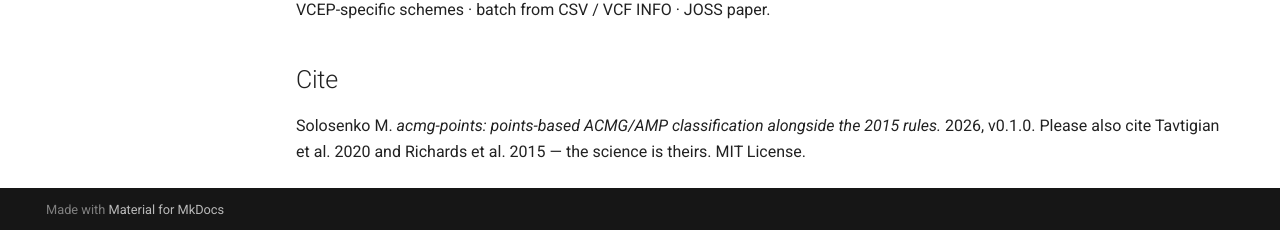
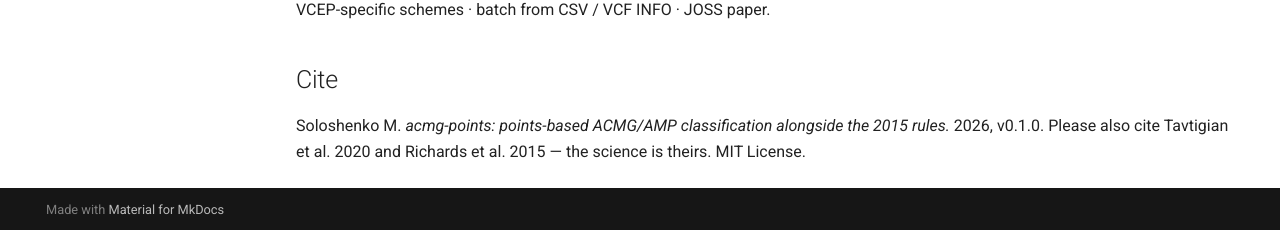
Before and after one commit to MargoSolo/acmg-points, an MkDocs documentation site: the page built from docs/index.md, in a window 1280 px wide and 900 px high, scrolled down 2162 px. Shown: the part 667-897 px from the top of the window. Built offline with MkDocs 1.6.1 and Material for MkDocs 9.7.7, drawn with Linux system fonts in a browser that asks for light colours; comment, search, counter and statistics services are not loaded.

Commit message:
Author name Soloshenko; ORCID 0000-0002-6150-0880

```diff
--- a/docs/index.md
+++ b/docs/index.md
@@ -74,4 +74,4 @@ Official SVC v4.0 table as a drop-in scheme · SVI modifier library (PVS1 decisi
 
 ## Cite
 
-Solosenko M. *acmg-points: points-based ACMG/AMP classification alongside the 2015 rules.* 2026, v0.1.0. Please also cite Tavtigian et al. 2020 and Richards et al. 2015 — the science is theirs. MIT License.
+Soloshenko M. *acmg-points: points-based ACMG/AMP classification alongside the 2015 rules.* 2026, v0.1.0. Please also cite Tavtigian et al. 2020 and Richards et al. 2015 — the science is theirs. MIT License.
--- a/pyproject.toml
+++ b/pyproject.toml
@@ -9,7 +9,7 @@ description = "Points-based ACMG/AMP variant classification (Tavtigian 2020 natu
 readme = "README.md"
 requires-python = ">=3.10"
 license = {text = "MIT"}
-authors = [{name = "Margarita Solosenko"}]
+authors = [{name = "Margarita Soloshenko", email = "msoloshenk@gmail.com"}]
 classifiers = ["Programming Language :: Python :: 3", "License :: OSI Approved :: MIT License", "Intended Audience :: Science/Research", "Topic :: Scientific/Engineering :: Bio-Informatics"]
 dependencies = []
 keywords = ["ACMG", "AMP", "variant classification", "ClinGen", "SVI", "points", "Bayesian"]
```
Also changed, not shown: README.md (+1 -1 lines), 2 other files.
